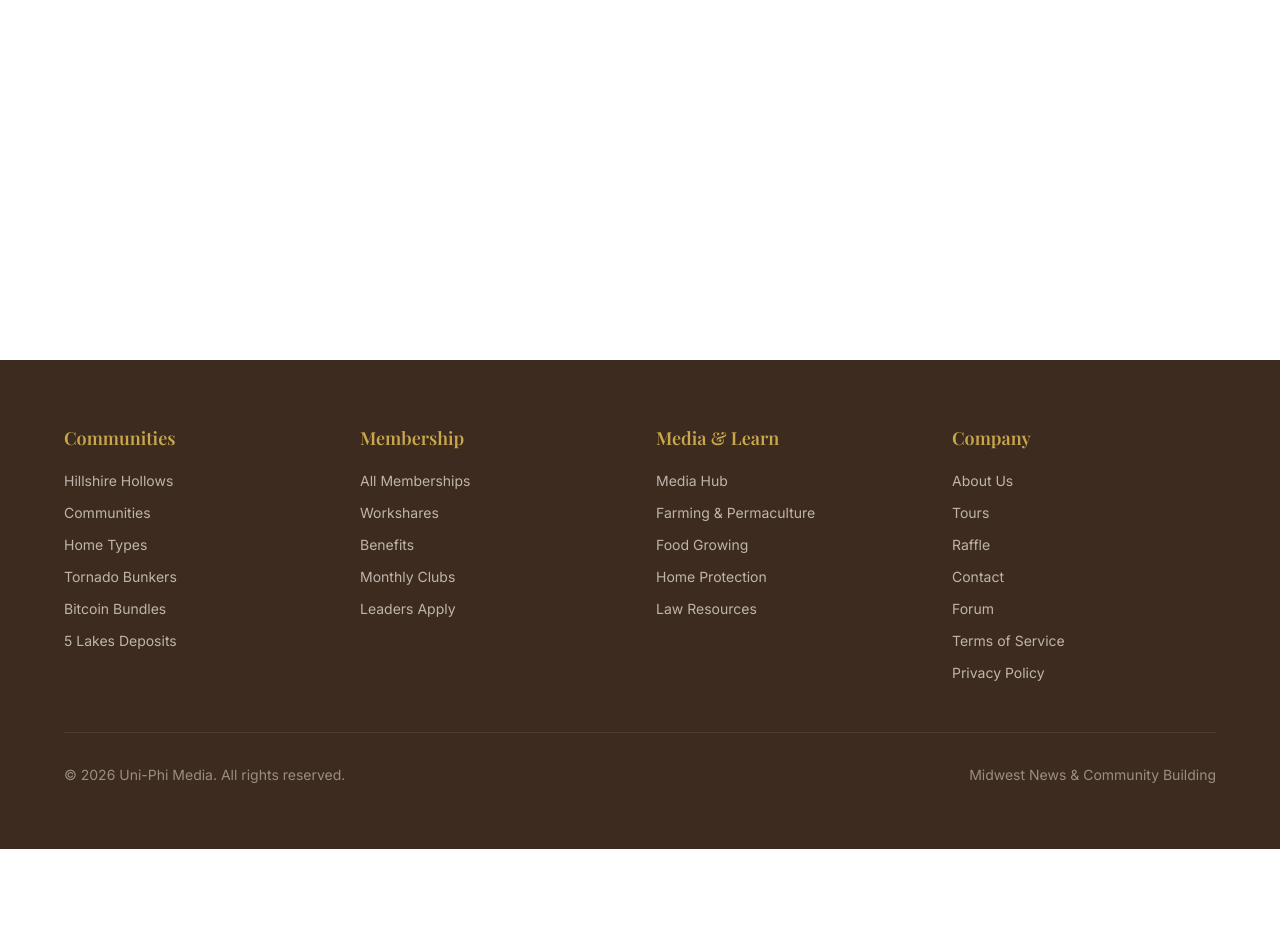
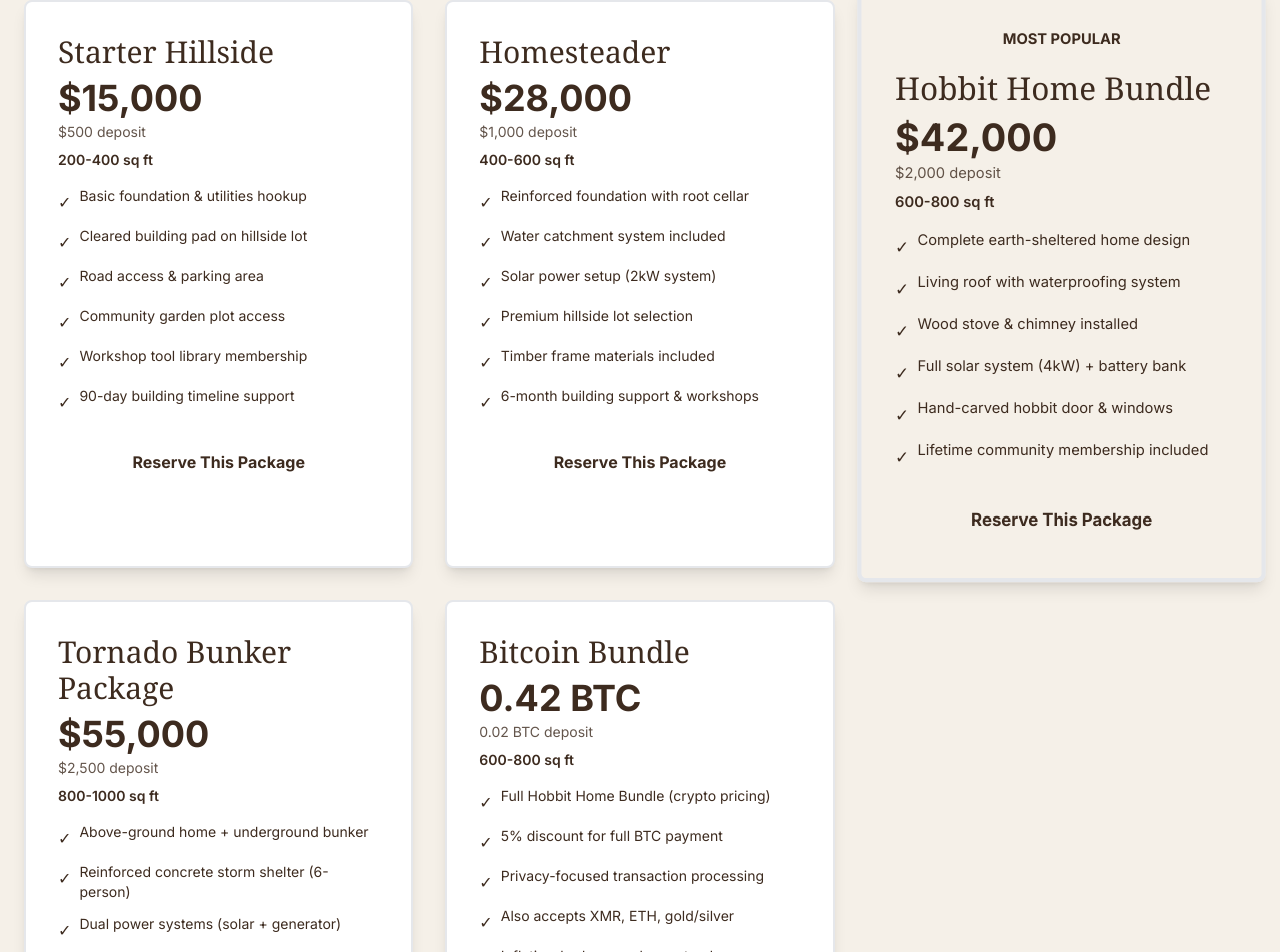
Before and after one commit to dutchiono/uniphimedia, a Next.js app: page /hsh/packages in a window 1280 px wide. Before the commit this address had no page. Shown: the part 500-1452 px from the top of the page. Before the commit the page ends 1349 px from the top, so only its background shows below. Built offline with nearby package versions, Linux system fonts and the light colour scheme.

Commit message:
feat: add Hillside Packages page with 5 pricing tiers

```diff
--- /dev/null
+++ b/src/app/hsh/packages/page.tsx
@@ -0,0 +1,209 @@
+export default function HillsidePackagesPage() {
+  const packages = [
+    {
+      name: "Starter Hillside",
+      price: "$15,000",
+      deposit: "$500 deposit",
+      sqft: "200-400 sq ft",
+      features: [
+        "Basic foundation & utilities hookup",
+        "Cleared building pad on hillside lot",
+        "Road access & parking area",
+        "Community garden plot access",
+        "Workshop tool library membership",
+        "90-day building timeline support"
+      ],
+      highlighted: false
+    },
+    {
+      name: "Homesteader",
+      price: "$28,000",
+      deposit: "$1,000 deposit",
+      sqft: "400-600 sq ft",
+      features: [
+        "Reinforced foundation with root cellar",
+        "Water catchment system included",
+        "Solar power setup (2kW system)",
+        "Premium hillside lot selection",
+        "Timber frame materials included",
+        "6-month building support & workshops"
+      ],
+      highlighted: false
+    },
+    {
+      name: "Hobbit Home Bundle",
+      price: "$42,000",
+      deposit: "$2,000 deposit",
+      sqft: "600-800 sq ft",
+      features: [
+        "Complete earth-sheltered home design",
+        "Living roof with waterproofing system",
+        "Wood stove & chimney installed",
+        "Full solar system (4kW) + battery bank",
+        "Hand-carved hobbit door & windows",
+        "Lifetime community membership included"
+      ],
+      highlighted: true
+    },
+    {
+      name: "Tornado Bunker Package",
+      price: "$55,000",
+      deposit: "$2,500 deposit",
+      sqft: "800-1000 sq ft",
+      features: [
+        "Above-ground home + underground bunker",
+        "Reinforced concrete storm shelter (6-person)",
+        "Dual power systems (solar + generator)",
+        "Emergency water storage (500 gallons)",
+        "Perimeter security lighting & fencing",
+        "Priority emergency community response"
+      ],
+      highlighted: false
+    },
+    {
+      name: "Bitcoin Bundle",
+      price: "0.42 BTC",
+      deposit: "0.02 BTC deposit",
+      sqft: "600-800 sq ft",
+      features: [
+        "Full Hobbit Home Bundle (crypto pricing)",
+        "5% discount for full BTC payment",
+        "Privacy-focused transaction processing",
+        "Also accepts XMR, ETH, gold/silver",
+        "Inflation-hedge your homestead",
+        "Financial sovereignty community support"
+      ],
+      highlighted: false
+    }
+  ];
+
+  return (
+    <div className="min-h-screen bg-cream">
+      {/* Hero Section */}
+      <section className="bg-forest text-cream py-20 px-6">
+        <div className="max-w-4xl mx-auto text-center">
+          <h1 className="font-serif text-5xl md:text-6xl mb-6">Hillshire Hollows Packages</h1>
+          <p className="text-xl md:text-2xl mb-4 text-gold">
+            Your Off-Grid Homestead Starts Here
+          </p>
+          <p className="text-lg max-w-2xl mx-auto">
+            Choose from five carefully crafted packages designed for Midwest homesteaders.
+            From starter lots to complete hobbit homes with underground bunkers, we've built
+            a path for every budget and lifestyle.
+          </p>
+        </div>
+      </section>
+
+      {/* Packages Grid */}
+      <section className="py-16 px-6">
+        <div className="max-w-7xl mx-auto">
+          <div className="grid md:grid-cols-2 lg:grid-cols-3 gap-8">
+            {packages.map((pkg, idx) => (
+              <div
+                key={idx}
+                className={`${
+                  pkg.highlighted
+                    ? 'bg-gold text-forest border-4 border-forest transform scale-105'
+                    : 'bg-white text-bark border-2 border-bark'
+                } rounded-lg p-8 shadow-lg transition-transform hover:scale-105`}
+              >
+                {pkg.highlighted && (
+                  <div className="text-center mb-4">
+                    <span className="inline-block bg-forest text-cream px-4 py-1 rounded-full text-sm font-bold">
+                      MOST POPULAR
+                    </span>
+                  </div>
+                )}
+                <h3 className="font-serif text-3xl mb-2">{pkg.name}</h3>
+                <div className="mb-4">
+                  <p className="text-4xl font-bold mb-1">{pkg.price}</p>
+                  <p className="text-sm opacity-80">{pkg.deposit}</p>
+                  <p className="text-sm font-semibold mt-2">{pkg.sqft}</p>
+                </div>
+                <ul className="space-y-3 mb-6">
+                  {pkg.features.map((feature, i) => (
+                    <li key={i} className="flex items-start">
+                      <span className="mr-2 mt-1">✓</span>
+                      <span className="text-sm">{feature}</span>
+                    </li>
+                  ))}
+                </ul>
+                <a
+                  href="/contact"
+                  className={`block text-center py-3 px-6 rounded-lg font-bold transition-colors ${
+                    pkg.highlighted
+                      ? 'bg-forest text-cream hover:bg-bark'
+                      : 'bg-forest text-cream hover:bg-bark'
+                  }`}
+                >
+                  Reserve This Package
+                </a>
+              </div>
+            ))}
+          </div>
+        </div>
+      </section>
+
+      {/* Why Choose Hillshire Hollows */}
+      <section className="bg-bark text-cream py-16 px-6">
+        <div className="max-w-4xl mx-auto">
+          <h2 className="font-serif text-4xl mb-8 text-center">Why Choose Hillshire Hollows?</h2>
+          <div className="grid md:grid-cols-3 gap-8">
+            <div className="text-center">
+              <div className="bg-gold text-forest w-16 h-16 rounded-full flex items-center justify-center mx-auto mb-4 text-2xl font-bold">
+                1
+              </div>
+              <h3 className="font-serif text-xl mb-2">Rolling Hills Terrain</h3>
+              <p className="text-sm">
+                Natural earth-sheltered building sites with southern exposure for passive solar heating.
+              </p>
+            </div>
+            <div className="text-center">
+              <div className="bg-gold text-forest w-16 h-16 rounded-full flex items-center justify-center mx-auto mb-4 text-2xl font-bold">
+                2
+              </div>
+              <h3 className="font-serif text-xl mb-2">Community Support</h3>
+              <p className="text-sm">
+                Join 40+ families building sustainable lives together. Workshops, tool shares, and mutual aid.
+              </p>
+            </div>
+            <div className="text-center">
+              <div className="bg-gold text-forest w-16 h-16 rounded-full flex items-center justify-center mx-auto mb-4 text-2xl font-bold">
+                3
+              </div>
+              <h3 className="font-serif text-xl mb-2">Tornado-Ready</h3>
+              <p className="text-sm">
+                Optional underground bunkers rated for F5 tornadoes. Safety first in the Midwest.
+              </p>
+            </div>
+          </div>
+        </div>
+      </section>
+
+      {/* CTA Section */}
+      <section className="bg-forest text-cream py-16 px-6">
+        <div className="max-w-3xl mx-auto text-center">
+          <h2 className="font-serif text-4xl mb-6">Ready to Build Your Homestead?</h2>
+          <p className="text-lg mb-8">
+            Schedule a site visit, ask questions, or reserve your package today.
+            Our team is here to help you find the perfect fit.
+          </p>
+          <div className="flex flex-col sm:flex-row gap-4 justify-center">
+            <a
+              href="/contact"
+              className="bg-gold text-forest py-3 px-8 rounded-lg font-bold hover:bg-cream transition-colors"
+            >
+              Contact Us
+            </a>
+            <a
+              href="/hsh"
+              className="bg-bark text-cream py-3 px-8 rounded-lg font-bold hover:bg-forest transition-colors"
+            >
+              Learn More About HSH
+            </a>
+          </div>
+        </div>
+      </section>
+    </div>
+  );
+}
```
